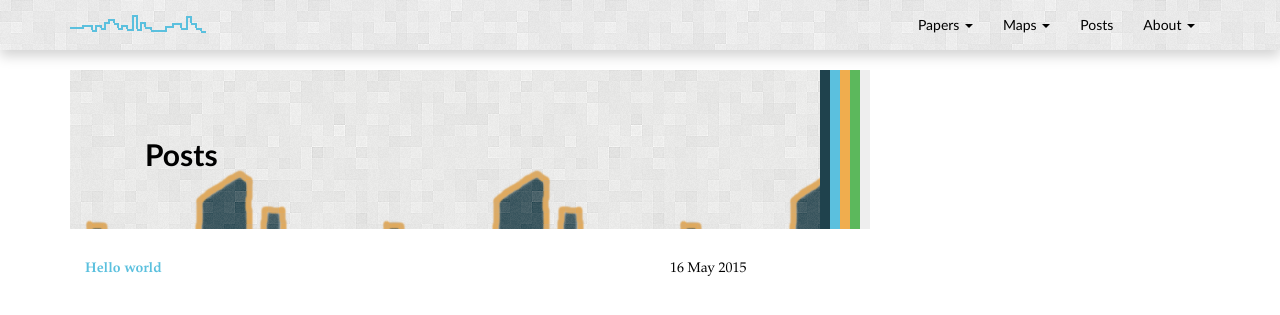
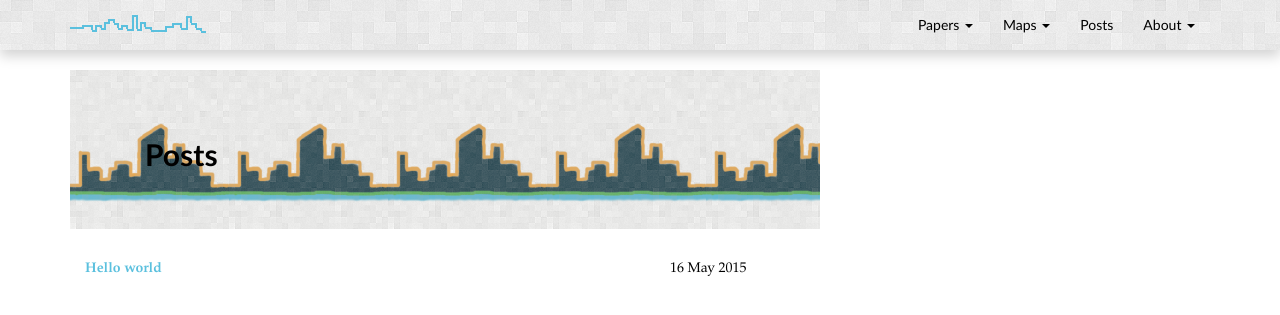
Before and after one commit to chrisrobertsnyc/chrisrobertsnyc.github.io, a Jekyll site: the page built from blog/index.html, in a window 1280 px wide. Shown: the top 315 px of the page. Built offline with Jekyll 4.4.1, drawn with Linux system fonts in a browser that asks for light colours; nearby versions of some CDN libraries.

Commit message:
more posts bg experiment

```diff
--- a/css/main.css
+++ b/css/main.css
@@ -19,7 +19,7 @@ body {
 #blog-jumbotron {
 	background-image: url('/assets/bright-squares-skyline2.png');
   background-repeat: repeat-x;
-  box-shadow:10px 0px #1f424d, 20px 0px #5BC0DE, 30px 0px #F0AD4E, 40px 0px #5CB85C, 50px 0px #EEEEEE;
+  background-size: contain;
 }
 ::-moz-selection { /* Code for Firefox */
     background: #F0AD4E;
```
